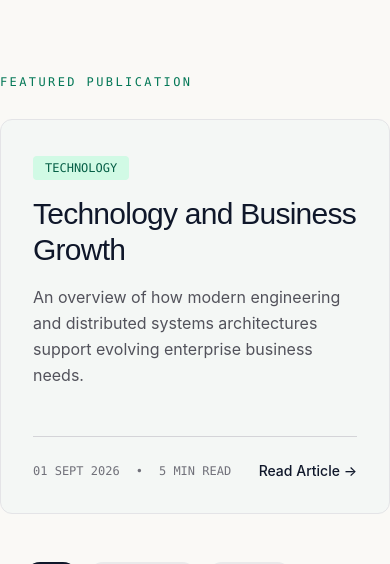
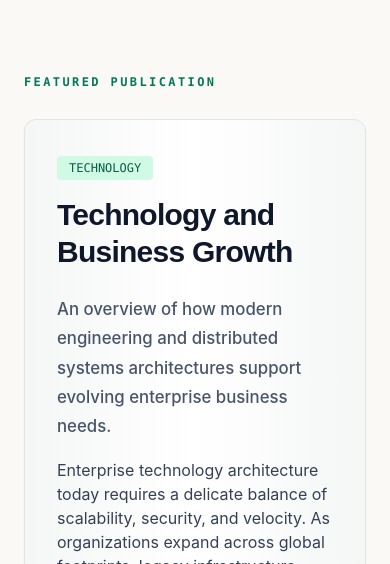
Before and after one commit to bante27/sador-group-website, a React (Vite) app: page /news in a window 390 px wide. Shown: the part 638-1202 px from the top of the page. Built offline with nearby package versions, Linux system fonts and the light colour scheme.

Commit message:
update featuredinsight

```diff
--- a/src/features/insights/components/FeaturedInsight.tsx
+++ b/src/features/insights/components/FeaturedInsight.tsx
@@ -21,39 +21,38 @@ export const FeaturedInsight: React.FC<FeaturedInsightProps> = ({ insight, onSel
     };
 
     return (
-        <section className=" md:px-12 max-w-7xl mx-auto">
+        <section className="px-6 md:px-12 max-w-7xl mx-auto">
             <div className="mb-6">
-                <span className="text-xs uppercase font-mono tracking-[0.2em] text-emerald-700">
+                <span className="text-xs uppercase font-mono tracking-[0.2em] text-emerald-700 font-semibold">
                     FEATURED PUBLICATION
                 </span>
             </div>
 
             <div
                 onClick={handleClick}
-                className="group cursor-pointer bg-[#F4F7F5] border border-zinc-200 rounded-xl p-8 transition-all hover:border-emerald-600/50"
+                className="cursor-default bg-gradient-to-r from-[#F4F7F5] via-white to-[#F4F7F5] border border-zinc-200 rounded-xl p-8 shadow-sm"
                 role="article"
                 tabIndex={0}
-                onKeyDown={(e) => {
-                    if (e.key === 'Enter' || e.key === ' ') {
-                        e.preventDefault();
-                        handleClick();
-                    }
-                }}
             >
                 {/* Content */}
                 <div className="flex flex-col justify-between space-y-6">
                     <div>
-                        <span className="inline-block px-3 py-1 bg-emerald-100 text-emerald-800 text-xs font-mono uppercase rounded mb-4">
+                        <span className="inline-block px-3 py-1 bg-emerald-100 text-emerald-800 text-xs font-mono uppercase rounded mb-4 font-medium">
                             {insight.category}
                         </span>
 
-                        <h2 className="text-3xl md:text-4xl font-light text-slate-900 tracking-tight mb-4 group-hover:text-emerald-700 transition-colors">
+                        <h2 className="text-3xl md:text-5xl font-semibold text-slate-900 tracking-tight mb-6 leading-tight">
                             {insight.title}
                         </h2>
 
-                        <p className="text-zinc-600 text-base font-normal leading-relaxed mb-6 max-w-4xl">
-                            {insight.excerpt}
-                        </p>
+                        <div className="text-slate-800 text-lg font-medium leading-relaxed space-y-4">
+                            <p>{insight.excerpt}</p>
+                            {insight.content && (
+                                <p className="text-slate-700 text-base font-normal">
+                                    {insight.content}
+                                </p>
+                            )}
+                        </div>
                     </div>
 
                     <div className="pt-6 border-t border-zinc-300 flex items-center justify-between">
@@ -63,10 +62,6 @@ export const FeaturedInsight: React.FC<FeaturedInsightProps> = ({ insight, onSel
                             location={insight.location}
                             eventDate={insight.eventDate}
                         />
-
-                        <span className="inline-flex items-center gap-2 text-sm font-medium text-slate-900 group-hover:text-emerald-600 transition-colors">
-                            {isExternal ? 'Read Article ↗' : 'Read Article →'}
-                        </span>
                     </div>
                 </div>
             </div>
```
